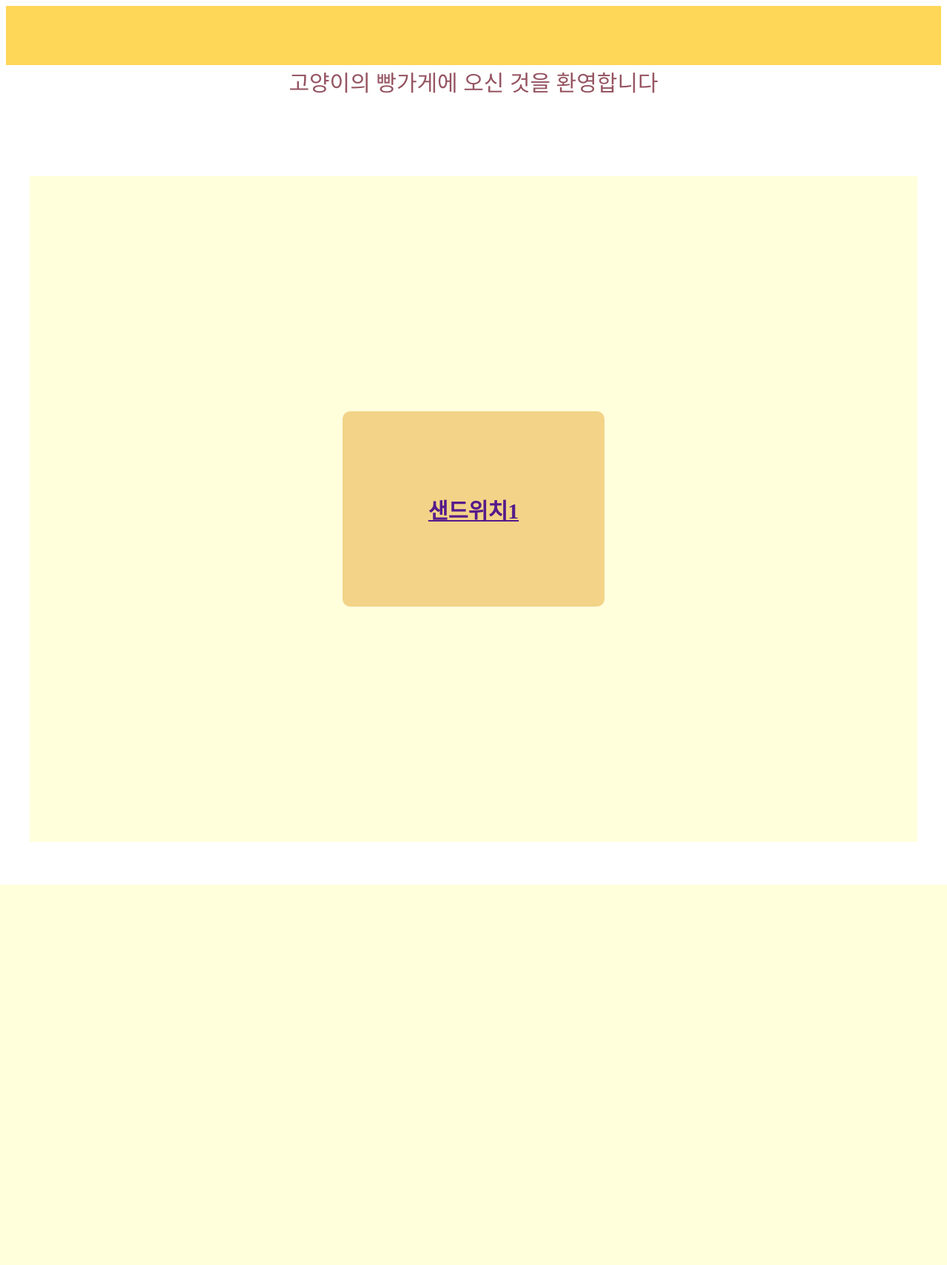
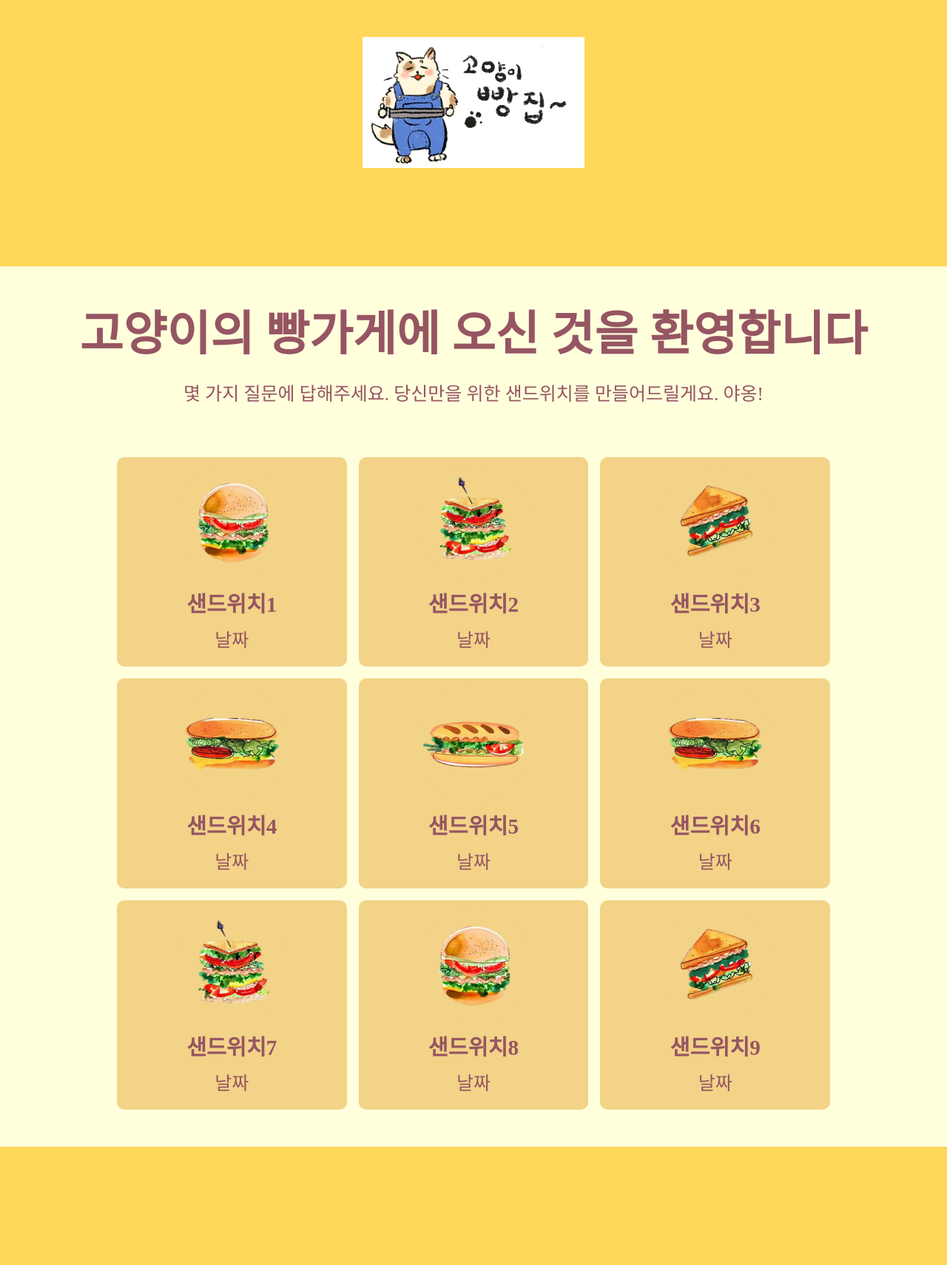
Before and after one commit to uk960214/hackathon_mission1, a Django app: page / in a window 1280 px wide. Shown: the whole page at 74% size. Before the commit the page ends 1196 px from the top, so only its background shows below. Run offline with Django 3.2, Linux system fonts and the light colour scheme; some web fonts are replaced.

Commit message:
finished connecting FE-BE

```diff
--- a/myproject/breadcat/static/css/home.css
+++ /dev/null
@@ -1,78 +0,0 @@
-*{
-    box-sizing: border-box
-}
-@font-face {
-    font-family: 'BinggraeSamanco-Bold';
-    src: url('https://cdn.jsdelivr.net/gh/projectnoonnu/noonfonts_20-10@1.0/BinggraeSamanco-Bold.woff') format('woff');
-    font-weight: normal;
-    font-style: normal;
-}
-@font-face {
-    font-family: '777Balsamtint';
-    src: url('https://cdn.jsdelivr.net/gh/projectnoonnu/noonfonts_nine_@1.1/777Balsamtint.woff') format('woff');
-    font-weight: normal;
-    font-style: normal;
-}
-body{
-    background-color: white;
-}
-header{
-    height: 80px;
-    background-color: #FFD758;
-    color: #965562;
-    font-family: 'BinggraeSamanco-Bold';
-    font-size: 30px;
-    text-align: center;
-}
-main {
-    height: 1100px;
-    width: 1200px;
-    background-color: white;
-    margin: 0 auto;
-}
-#top{
-    height:50px;
-    background-color: white;
-    margin-bottom: 10px;
-    color: #965562;
-    font-family: 'BinggraeSamanco-Bold';
-    font-size: 30px;
-    text-align: center;
-}
-#container{
-    height: 900px;
-    background-color:#FFFFDC;
-    padding: 10px;
-    margin-top: 100px;
-    display: flex;
-    flex-wrap: wrap;
-    justify-content: space-around;
-    align-content: space-around;
-    text-align: center;
-}
-section{
-    height:30%;
-    width:30%;
-    background-color: #F2D388;
-    border-radius: 10px;
-    justify-content: space-around;
-    align-content: space-around;
-    color: #965562;
-    font-family: '777Balsamtint';
-    font-size: 25px;
-    align-content: center;
-}
-#explain{
-    text-align: center;
-    color: #965562;
-    font-family: '777Balsamtint';
-    font-size: 25px;
-}
-.img-box {
-    width: 35%;
-    align-content: center;
-}
-.img-box img {
-    width: 100%;
-    margin: 0 auto;
-}
--- /dev/null
+++ b/myproject/breadcat/static/css/style.css
@@ -0,0 +1,213 @@
+*{
+    box-sizing: border-box
+}
+@font-face {
+    font-family: 'BinggraeSamanco-Bold';
+    src: url('https://cdn.jsdelivr.net/gh/projectnoonnu/noonfonts_20-10@1.0/BinggraeSamanco-Bold.woff') format('woff');
+    font-weight: normal;
+    font-style: normal;
+}
+@font-face {
+    font-family: '777Balsamtint';
+    src: url('https://cdn.jsdelivr.net/gh/projectnoonnu/noonfonts_nine_@1.1/777Balsamtint.woff') format('woff');
+    font-weight: normal;
+    font-style: normal;
+}
+
+*{
+    box-sizing: border-box;
+    margin: 0;
+    padding: 0;
+}
+
+a {
+    text-decoration: none;
+}
+
+body{
+    background-color:#FFFFDC;
+}
+
+header{
+    height: 45vh;
+    background-color: #FFD758;
+    color: #965562;
+    font-family: 'BinggraeSamanco-Bold';
+    text-align: center;
+    padding: 50px 10px;
+
+}
+
+.logo {
+    text-align: center;
+}
+
+.logo img {
+    width: 300px;
+}
+
+footer{
+    height: 20vh;
+    background-color: #FFD758;
+}
+
+/* homepage */
+.page-title{
+    margin: 20px 0;
+}
+
+.page-title h1{
+    padding: 20px;
+    color: #965562;
+    font-family: 'BinggraeSamanco-Bold';
+    text-align: center;
+    font-size: 4rem;
+}
+
+.page-title p{
+    text-align: center;
+    color: #965562;
+    font-family: '777Balsamtint';
+    font-size: 25px;
+}
+
+.container{
+    width: 80%;
+    margin: 0 auto;
+    padding: 50px 30px;
+    display: grid;
+    grid-template-columns: repeat(3, 1fr);
+    grid-gap: 1rem;
+    text-align: center;
+}
+
+.content-box{
+    background-color: #F2D388;
+    border-radius: 10px;
+    color: #965562;
+    font-family: '777Balsamtint';
+    font-size: 25px;
+    align-content: center;
+    padding: 10px 0;
+}
+
+.content-box img {
+    width: 50%;
+}
+
+.content-box h3,
+.content-box p {
+    margin: 10px 0;
+}
+
+
+/* detail page */
+main {
+    width: 75%;
+    margin: 0 auto;
+}
+
+.img-box {
+    width: 30%;
+}
+
+.img-box img {
+    width: 100%;
+}
+
+.ingredient {
+    display: flex;
+    justify-content: space-around;
+    margin: 50px auto;
+}
+
+.filling .entry {
+    margin-left: 5rem;
+}
+
+.entry {
+    width: 60%;
+    background-color: #F2D388;
+    border-radius: 10px;
+    text-align: center;
+    padding: 10px;
+}
+
+.question {
+    padding: 10px;
+    color: #965562;
+    font-family: '777Balsamtint';
+    font-size: 2rem;
+    text-align: center;
+}
+
+.answer {
+    padding: 10px;
+    font-family: '777Balsamtint';
+    font-size: 1.8rem;
+    text-align: center;
+}
+
+.pub-date {
+    padding: 10px;
+    color:#968286;
+    font-size: 1rem;
+}
+
+.dummy {
+    background-color: #FFFFDC;
+}
+
+
+.create {
+    display: flex;
+    justify-content: flex-end;
+    position: sticky;
+    bottom: 5%;
+    margin: 30px;
+    text-align: center;
+}
+
+.create-btn {
+    background-color: #FFD758;
+    color: #965562;
+    padding: 20px;
+    border-radius: 50%;
+}
+
+.create-btn p {
+    font-weight: 700;
+}
+
+/* create */
+
+.question-form {
+    margin-bottom: 40px;
+    color: #965562;
+    font-family: 'BinggraeSamanco-Bold';
+    font-size: 40px;
+    text-align: center;
+
+}
+
+.question-form p {
+    margin: 10px;
+    display: flex;
+    flex-direction: column;
+    align-items: space-between;
+    width: 70%;
+    margin: 0 auto;
+}
+
+.question-form label {
+    padding: 10px;
+}
+
+.question-form select {
+    width: 40%;
+    margin: 0 auto;
+}
+
+.create-submit {
+    margin: 20px;
+}
--- /dev/null
+++ b/myproject/breadcat/templates/breadcat/base.html
@@ -0,0 +1,19 @@
+{% load static %}
+<head>
+    <title>breadcat</title>
+    <link rel="stylesheet" type="text/css" href="{% static 'css/style.css' %}">
+</head>
+<body>
+    <header>
+        <div class="logo">
+            <a href="{% url 'home' %}">
+                <img src="{% static 'img/logo.png' %}" alt=catbakery">
+            </a>
+        </div>
+    </header>
+
+    {% block content %}
+    {% endblock %}
+
+    <footer></footer>
+</body>
--- a/myproject/breadcat/templates/breadcat/home.html
+++ b/myproject/breadcat/templates/breadcat/home.html
@@ -1,17 +1,73 @@
+{% extends 'breadcat/base.html' %}
 {% load static %}
-<head>
-    <title>breadcat</title>
-    <link rel="stylesheet" type="text/css" href="{% static 'css/home.css' %}">
-</head>
-<body>
-    <header></header>
-    <main>
-        <div id="top">고양이의 빵가게에 오신 것을 환영합니다</div>
-        <div id="container">
-            <section>
-                <a href=""><h3>샌드위치1</h3></a>
+{% block content %}
+    <div class="page-title">
+        <h1>고양이의 빵가게에 오신 것을 환영합니다</h1>
+        <p>몇 가지 질문에 답해주세요. 당신만을 위한 샌드위치를 만들어드릴게요. 야옹!</p>
+    </div>
+    <div class="container">
+        <a href="{% url 'detail' %}">
+            <section class="content-box">
+                <img src="{% static 'img/sandwich1' %}.png" alt='sandwich1'>
+                <h3>샌드위치1</h3>
+                <p>날짜</p>
             </section>
-        </div>
-    </main>
-    <footer></footer>
-</body>
+        </a>
+        <a href="{% url 'detail' %}">
+            <section class="content-box">
+                <img src="{% static 'img/sandwich2' %}.png" alt='sandwich2'>
+                <h3>샌드위치2</h3>
+                <p>날짜</p>
+            </section>
+        </a>
+        <a href="{% url 'detail' %}">
+            <section class="content-box">
+                <img src="{% static 'img/sandwich3' %}.png" alt='sandwich3'>
+                <h3>샌드위치3</h3>
+                <p>날짜</p>
+            </section>
+        </a>
+        <a href="{% url 'detail' %}">
+            <section class="content-box">
+                <img src="{% static 'img/sandwich4' %}.png" alt='sandwich4'>
+                <h3>샌드위치4</h3>
+                <p>날짜</p>
+            </section>
+        </a>
+        <a href="{% url 'detail' %}">
+            <section class="content-box">
+                <img src="{% static 'img/sandwich5' %}.png" alt='sandwich5'>
+                <h3>샌드위치5</h3>
+                <p>날짜</p>
+            </section>
+        </a>
+        <a href="{% url 'detail' %}">
+            <section class="content-box">
+                <img src="{% static 'img/sandwich4' %}.png" alt='sandwich4'>
+                <h3>샌드위치6</h3>
+                <p>날짜</p>
+            </section>
+        </a>
+        <a href="{% url 'detail' %}">
+            <section class="content-box">
+                <img src="{% static 'img/sandwich2' %}.png" alt='sandwich2'>
+                <h3>샌드위치7</h3>
+                <p>날짜</p>
+            </section>
+        </a>
+        <a href="{% url 'detail' %}">
+            <section class="content-box">
+                <img src="{% static 'img/sandwich1' %}.png" alt='sandwich1'>
+                <h3>샌드위치8</h3>
+                <p>날짜</p>
+            </section>
+        </a>
+        <a href="{% url 'detail' %}">
+            <section class="content-box">
+                <img src="{% static 'img/sandwich3' %}.png" alt='sandwich3'>
+                <h3>샌드위치9</h3>
+                <p>날짜</p>
+            </section>
+        </a>
+    </div>
+{% endblock %}
```
Also changed, not shown: myproject/breadcat/static/css/create.css (deleted, +0 -51 lines), myproject/breadcat/static/css/detail.css (deleted, +0 -69 lines), myproject/breadcat/templates/breadcat/create.html (+13 -14 lines), myproject/breadcat/templates/breadcat/detail.html (+20 -20 lines), myproject/breadcat/static/img/logo.png (added), myproject/breadcat/static/img/sandwich1.png (added), myproject/breadcat/static/img/sandwich2.png (added), myproject/breadcat/static/img/sandwich3.png (added), myproject/breadcat/static/img/sandwich4.png (added), myproject/breadcat/static/img/sandwich5.png (added), myproject/db.sqlite3.
